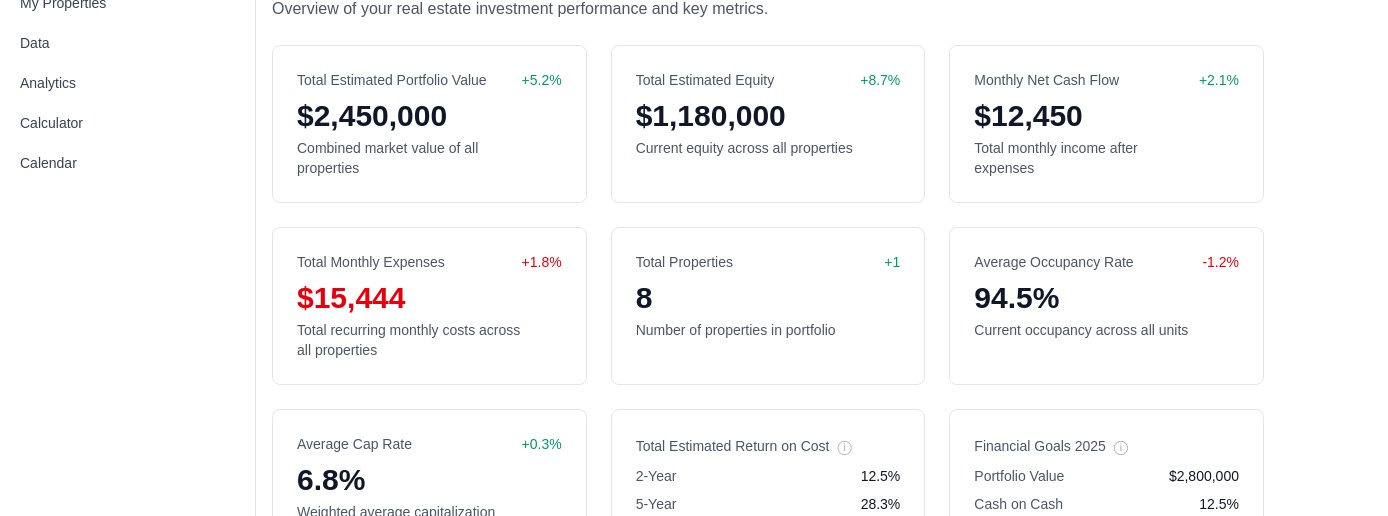
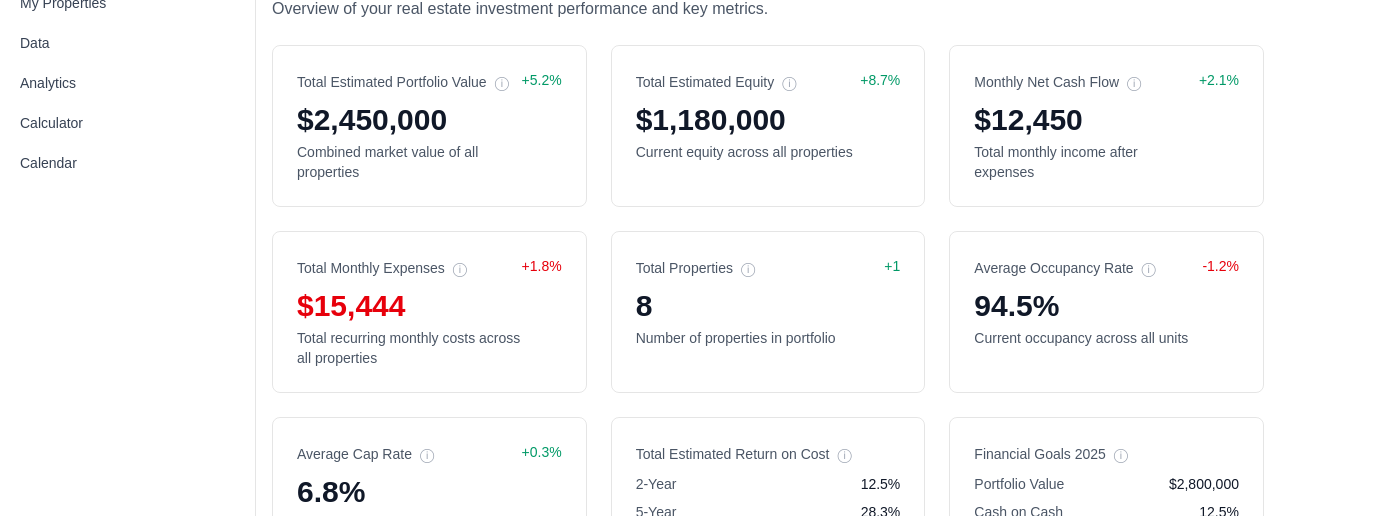
Before and after one commit to 88scooper/PropLytics-app, a Next.js app: page /portfolio-summary in a window 1280 px wide. Shown: the part 132-648 px from the top of the page, 1388 px wide, since content can reach past the window. Built offline with nearby package versions, Linux system fonts and the light colour scheme; no server answers; sample sign-in values are in the browser's storage.

Commit message:
Portfolio Summary update 3

```diff
--- a/src/app/portfolio-summary/page.jsx
+++ b/src/app/portfolio-summary/page.jsx
@@ -149,6 +149,8 @@ export default function PortfolioSummaryPage() {
               description="Combined market value of all properties"
               trend="+5.2%"
               trendPositive={true}
+              showInfoIcon={true}
+              tooltipText="The estimated current market value of all properties in your portfolio."
             />
             <MetricCard
               title="Total Estimated Equity"
@@ -156,6 +158,8 @@ export default function PortfolioSummaryPage() {
               description="Current equity across all properties"
               trend="+8.7%"
               trendPositive={true}
+              showInfoIcon={true}
+              tooltipText="The estimated market value of your properties minus the remaining mortgage balances."
             />
             <MetricCard
               title="Monthly Net Cash Flow"
@@ -163,6 +167,8 @@ export default function PortfolioSummaryPage() {
               description="Total monthly income after expenses"
               trend="+2.1%"
               trendPositive={true}
+              showInfoIcon={true}
+              tooltipText="The monthly rental income remaining after all operating expenses and mortgage payments."
             />
             <MetricCard
               title="Total Monthly Expenses"
@@ -171,6 +177,8 @@ export default function PortfolioSummaryPage() {
               trend="+1.8%"
               trendPositive={false}
               isExpense={true}
+              showInfoIcon={true}
+              tooltipText="The sum of all recurring monthly costs, including mortgage, taxes, fees, and insurance."
             />
             <MetricCard
               title="Total Properties"
@@ -178,6 +186,8 @@ export default function PortfolioSummaryPage() {
               description="Number of properties in portfolio"
               trend="+1"
               trendPositive={true}
+              showInfoIcon={true}
+              tooltipText="The total number of investment properties currently in your portfolio."
             />
             <MetricCard
               title="Average Occupancy Rate"
@@ -185,6 +195,8 @@ export default function PortfolioSummaryPage() {
               description="Current occupancy across all units"
               trend="-1.2%"
               trendPositive={false}
+              showInfoIcon={true}
+              tooltipText="The average percentage of occupied units across all properties in your portfolio."
             />
             <MetricCard
               title="Average Cap Rate"
@@ -192,6 +204,8 @@ export default function PortfolioSummaryPage() {
               description="Weighted average capitalization rate"
               trend="+0.3%"
               trendPositive={true}
+              showInfoIcon={true}
+              tooltipText="The rate of return on a real estate investment property based on the income that the property is expected to generate."
             />
             <MetricCard
               title="Total Estimated Return on Cost"
```
